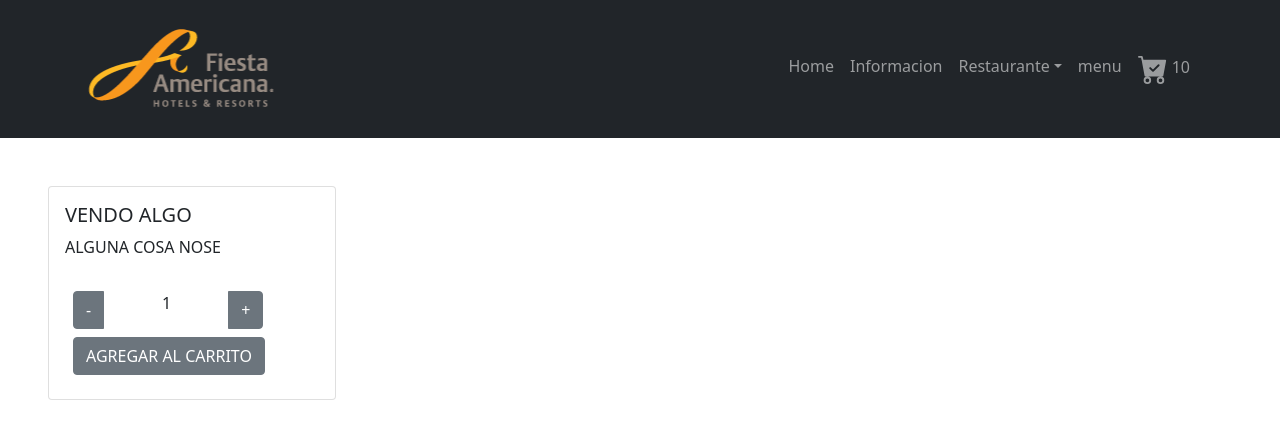
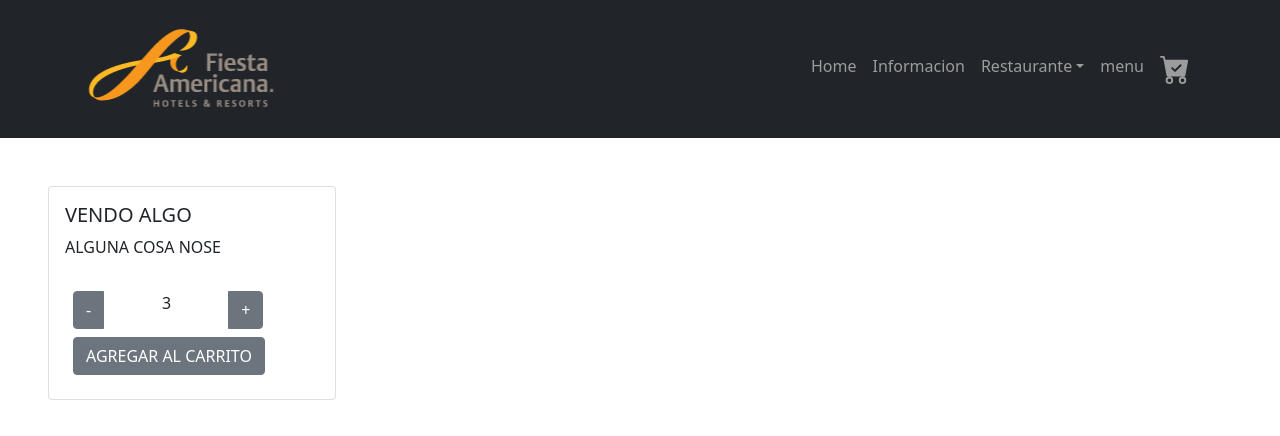
Before and after one commit to nfillon/ecommerce-Nicolas-Fillon, a React (Create React App) app: page / in a window 1280 px wide. Shown: the top 436 px of the page. Built offline with nearby package versions, Linux system fonts and the light colour scheme.

Commit message:
Desafio COntador con botton

```diff
--- a/src/App.js
+++ b/src/App.js
@@ -1,4 +1,3 @@
-import ItemCount from './components/itemCount/itemCount';
 import ItemListContainer from './components/ItemListContainer/ItemListContainer';
 import Navegacion from './components/Navbar/Navegacion';
 
--- a/src/components/CardWidget/CartWidget.jsx
+++ b/src/components/CardWidget/CartWidget.jsx
@@ -3,9 +3,9 @@ import React from 'react'
 import { BsFillCartCheckFill } from "react-icons/bs";
 
 
-const CartWidget = () => {
+const CartWidget = ({count}) => {
   return (
-     <span  ><BsFillCartCheckFill size={30}/> 10 </span>
+     <span><BsFillCartCheckFill size={30}/> {count} </span>
   )
 }
 
--- a/src/components/ItemListContainer/ItemListContainer.jsx
+++ b/src/components/ItemListContainer/ItemListContainer.jsx
@@ -1,5 +1,6 @@
 import React from "react";
-import { Card, Button} from "react-bootstrap";
+import { Card} from "react-bootstrap";
+import CartWidget from "../CardWidget/CartWidget";
 import ItemCount from "../itemCount/itemCount";
 
 
@@ -11,6 +12,9 @@ function ItemListContainer(
         active,
     }
 ) {
+  const addCarrito = (count) => {
+    <CartWidget cantidad={count} />
+  }
   return (
     <div className="pt-5 px-5 mx-auto">
       <Card style={{ width: "18rem" }}>
@@ -18,9 +22,9 @@ function ItemListContainer(
         <Card.Body>
           <Card.Title>{title}</Card.Title>
           <Card.Text>
-           {description}
+          {description}
           </Card.Text>
-          {active ? <ItemCount/> : null}
+          {active ? <ItemCount minimo={3} disponibilidad={5} addCarrito={addCarrito} /> : null}
         </Card.Body>
       </Card>
     </div>
--- a/src/components/itemCount/itemCount.jsx
+++ b/src/components/itemCount/itemCount.jsx
@@ -2,29 +2,28 @@ import React, {useState} from "react";
 import {ButtonGroup, Button} from "react-bootstrap";
 
 
-export const ItemCount = () => {
-    const [count, setCount] = useState(1);
+export const ItemCount = ({minimo, disponibilidad, addCarrito}) => {
+    const [count, setCount] = useState(minimo);
 
     const restar = () => {
-        count = (count - 1)
+        setCount(count - 1);
     }
+    const suma = () => {
 
+        setCount(count + 1);
+    }
 
     return (
         <div className="mx-2, pt-3">
             <ButtonGroup className="mx-2" aria-label="Basic example">
-                <Button variant="secondary">-</Button>
+                <Button disabled={count <= 1} variant="secondary" onClick={restar}>-</Button>
                 <span style={{width: 125, textAlign: 'center'}}>{count}</span>
-                <Button variant="secondary">+</Button>
+                <Button  disabled={count >= disponibilidad} variant="secondary" onClick={suma}>+</Button>
             </ButtonGroup>
             <div className="p-2">
-                <Button variant="secondary">AGREGAR AL CARRITO </Button>
+                <Button disabled ={disponibilidad <= 0} variant="secondary" onClick={() => addCarrito((count))}>AGREGAR AL CARRITO</Button>
             </div>
         </div>
-
-
     )
-
-
 }
 export default ItemCount
```
